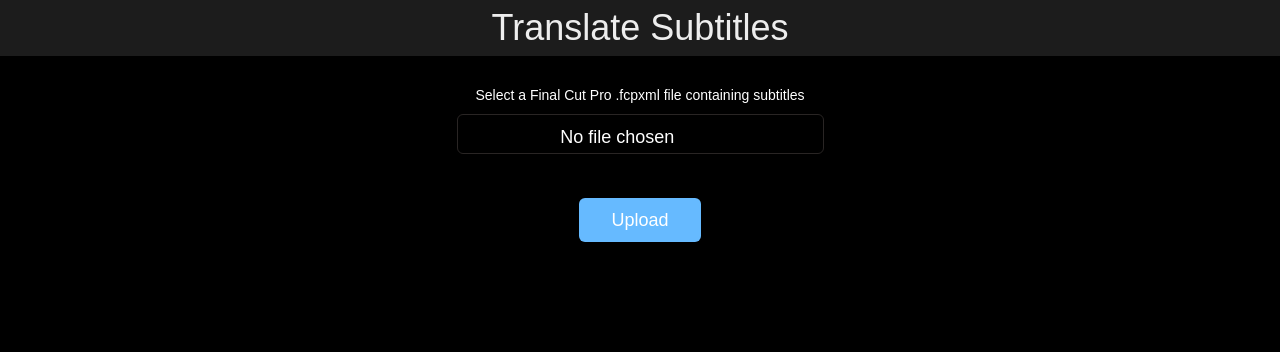
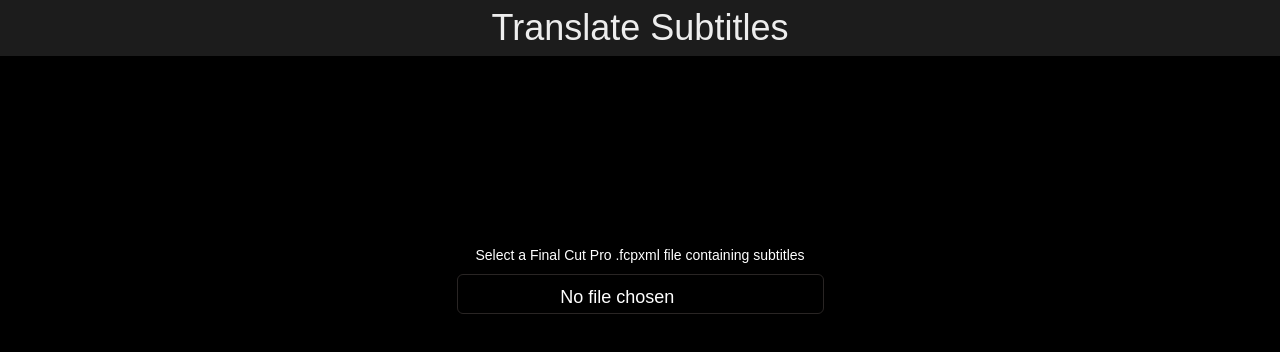
Before and after one commit to sicamois/translate-subtitles, a Next.js app: page /en in a window 1280 px wide. Shown: the top 352 px of the page. Built offline with nearby package versions, Linux system fonts and the light colour scheme; a web font is replaced by a local one.

Commit message:
better styling

```diff
--- a/src/app/[lang]/page.tsx
+++ b/src/app/[lang]/page.tsx
@@ -10,8 +10,8 @@ export default async function Home({
 }) {
   const labelsDict = await getDictionary(lang); // en
   return (
-    <div className='h-screen'>
+    <main className='p-8 pt-0 m-auto mt-48'>
       <UploadFile labelsDict={labelsDict} />
-    </div>
+    </main>
   );
 }
--- a/src/app/[lang]/translate/page.tsx
+++ b/src/app/[lang]/translate/page.tsx
@@ -77,11 +77,11 @@ export default async function ModifySubtitles({
   });
 
   return (
-    <div className='flex flex-col w-full'>
-      <h1 className='text-center text-4xl font-thin drop-shadow-sm mb-4'>
+    <main className='flex flex-col w-full'>
+      <h1 className='text-center text-2xl sm:text-4xl font-thin drop-shadow-sm p-6'>
         {videoTitle}
       </h1>
-      <h2 className='text-center text-xl italic font-thin drop-shadow-sm mb-2'>
+      <h2 className='text-center text-xl italic font-thin drop-shadow-sm'>
         {labelsDict.translate.translateSubtitles}
       </h2>
       <Suspense fallback='Loading...'>
@@ -107,6 +107,6 @@ export default async function ModifySubtitles({
         translations={translations}
         labelsDict={labelsDict}
       />
-    </div>
+    </main>
   );
 }
--- a/src/app/layout.tsx
+++ b/src/app/layout.tsx
@@ -130,16 +130,13 @@ export default async function RootLayout({
           fontSans.variable
         )}
       >
-        <div className='font-sans flex flex-col items-center justify-items-center w-max sm:w-full min-h-screen pb-10'>
-          <header className='flex justify-center items-center gap-8 w-full'>
-            <p className='bg-muted p-2 text-4xl text-muted-foreground text-center w-full'>
+        <div className='font-sans flex flex-col items-center justify-items-center w-full h-screen max-w-full'>
+          <header className='flex w-full sticky inset-0 z-50'>
+            <p className='bg-muted p-2 text-2xl sm:text-4xl text-muted-foreground text-center w-full'>
               Translate Subtitles
             </p>
           </header>
-          <main className='flex flex-col gap-8 row-start-2 items-center sm:items-start p-8'>
-            {children}
-          </main>
-          <footer className='row-start-3 flex gap-6 flex-wrap items-center justify-center'></footer>
+          {children}
         </div>
         <SpeedInsights />
         <Analytics />
--- a/src/components/TranslateSubtitles.tsx
+++ b/src/components/TranslateSubtitles.tsx
@@ -112,7 +112,7 @@ export default function TranslateSubtitles({
   // }
 
   return (
-    <form className='w-full flex flex-col gap-2 p-4' /* action={formAction} */>
+    <form className='w-full flex flex-col gap-2 p-2' /* action={formAction} */>
       <Table className='overflow-hidden'>
         <TableHeader className='text-lg font-medium bg-primary text-primary-foreground'>
           <TableRow>
@@ -153,8 +153,7 @@ export default function TranslateSubtitles({
           ))}
         </TableBody>
       </Table>
-      <div className='relative flex gap-8 p-2 items-center justify-end mb-4'>
-        <div className='flex justify-evenly w-1/2'>
+      <div className='flex gap-4 flex-wrap p-2 justify-center'>
         <div className='flex gap-2 items-center'>
           <Label htmlFor='language' className='text-xl font-light'>
             {labelsDict.translate.language}
@@ -175,6 +174,7 @@ export default function TranslateSubtitles({
             ))}
           </select>
         </div>
+
         <Button
           formAction={translateAction}
           className='h-10 text-lg bg-gradient-to-r from-pink-400 to-purple-600 hover:from-pink-500 hover:to-purple-700 p-2 transition-colors duration-100 ease-in-out pointer-events-auto'
@@ -187,7 +187,6 @@ export default function TranslateSubtitles({
           </div>
         </Button>
       </div>
-      </div>
       {/* <SubmitButton url={state.url} /> */}
     </form>
   );
--- a/src/components/UploadFile.tsx
+++ b/src/components/UploadFile.tsx
@@ -1,6 +1,6 @@
 'use client';
 
-import { useActionState } from 'react';
+import { ChangeEvent, useActionState, useRef, useState } from 'react';
 import { useFormStatus } from 'react-dom';
 import { uploadFile } from '@/app/actions';
 import { Input } from './ui/input';
@@ -17,28 +17,25 @@ export function UploadFile({ labelsDict }: { labelsDict: LabelsDictionary }) {
   };
 
   const [state, formAction] = useActionState(uploadFile, initialState);
+  const [pending, setPending] = useState(false);
+  const formRef = useRef<HTMLFormElement>(null);
 
-  function SubmitButton() {
-    const { pending } = useFormStatus();
+  function onFileSelected(event: ChangeEvent<HTMLInputElement>) {
+    if (!formRef.current) return;
 
-    return (
-      <Button
-        className='flex gap-2 w-fit mt-8 text-lg'
-        size={'lg'}
-        type='submit'
-        disabled={pending}
-        aria-disabled={pending}
-      >
-        {pending && <Spinner />}
-        {pending ? labelsDict.file.uploading : labelsDict.file.upload}
-      </Button>
-    );
+    const file = event.target.files?.[0];
+    if (!file) return;
+
+    setPending(true);
+    const formData = new FormData(formRef.current);
+    formAction(formData);
   }
 
   return (
     <form
       className='flex flex-col gap-3 items-center m-auto'
       action={formAction}
+      ref={formRef}
     >
       <Label htmlFor='file' className='text-center'>
         {labelsDict.file.selectFile}
@@ -50,8 +47,14 @@ export function UploadFile({ labelsDict }: { labelsDict: LabelsDictionary }) {
         name='file'
         accept='.fcpxml'
         required
+        onChange={onFileSelected}
       />
-      <SubmitButton />
+      {pending ? (
+        <div className='h-8 text-lg flex gap-2 items-center'>
+          <Spinner />
+          <p>{labelsDict.file.uploading}</p>
+        </div>
+      ) : null}
       <p aria-live='polite' className='sr-only' role='status'>
         {state?.message}
       </p>
```
Also changed, not shown: 1 other file (tests, documents, lock files or other folders). Lines whose indentation alone changed are shown as unchanged.
